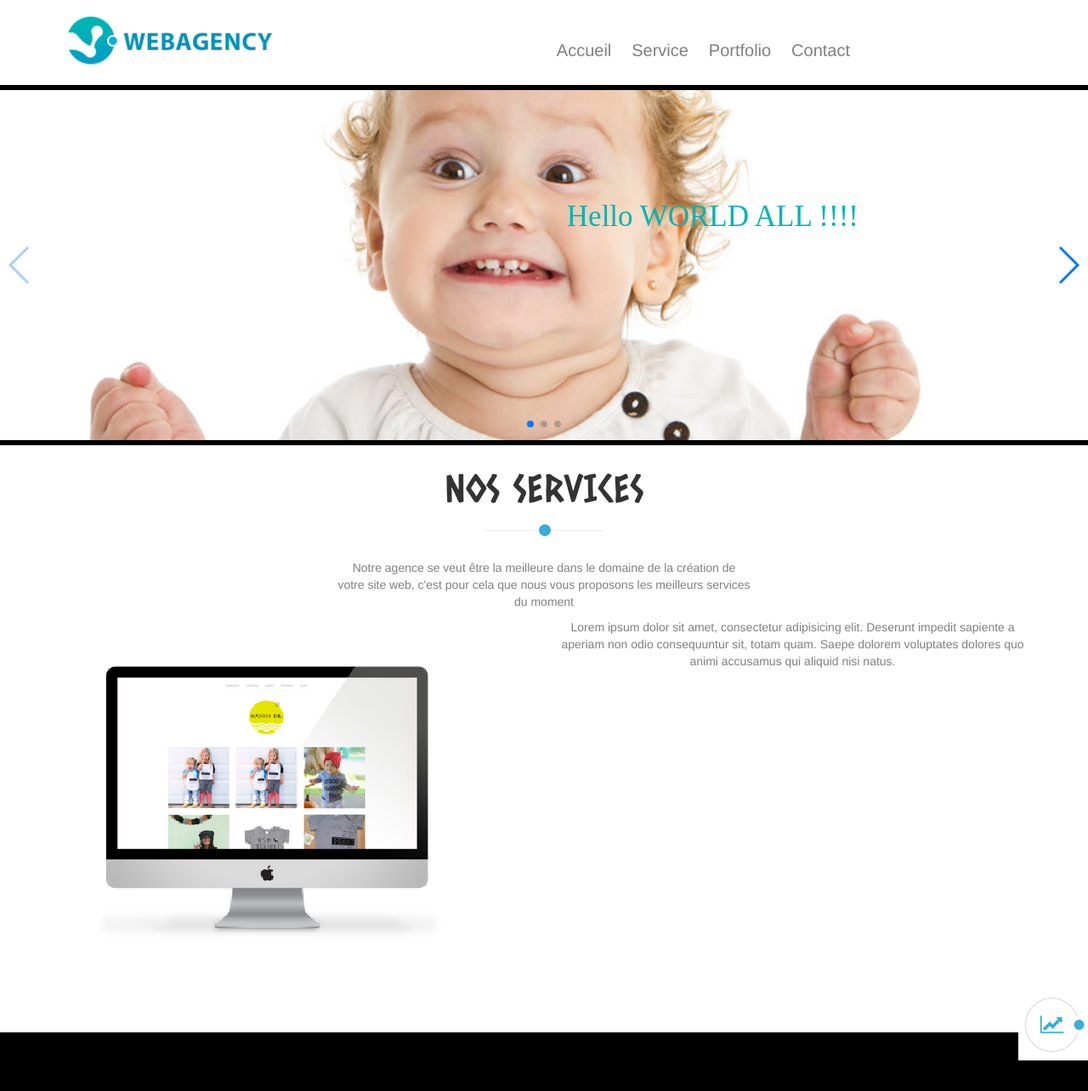
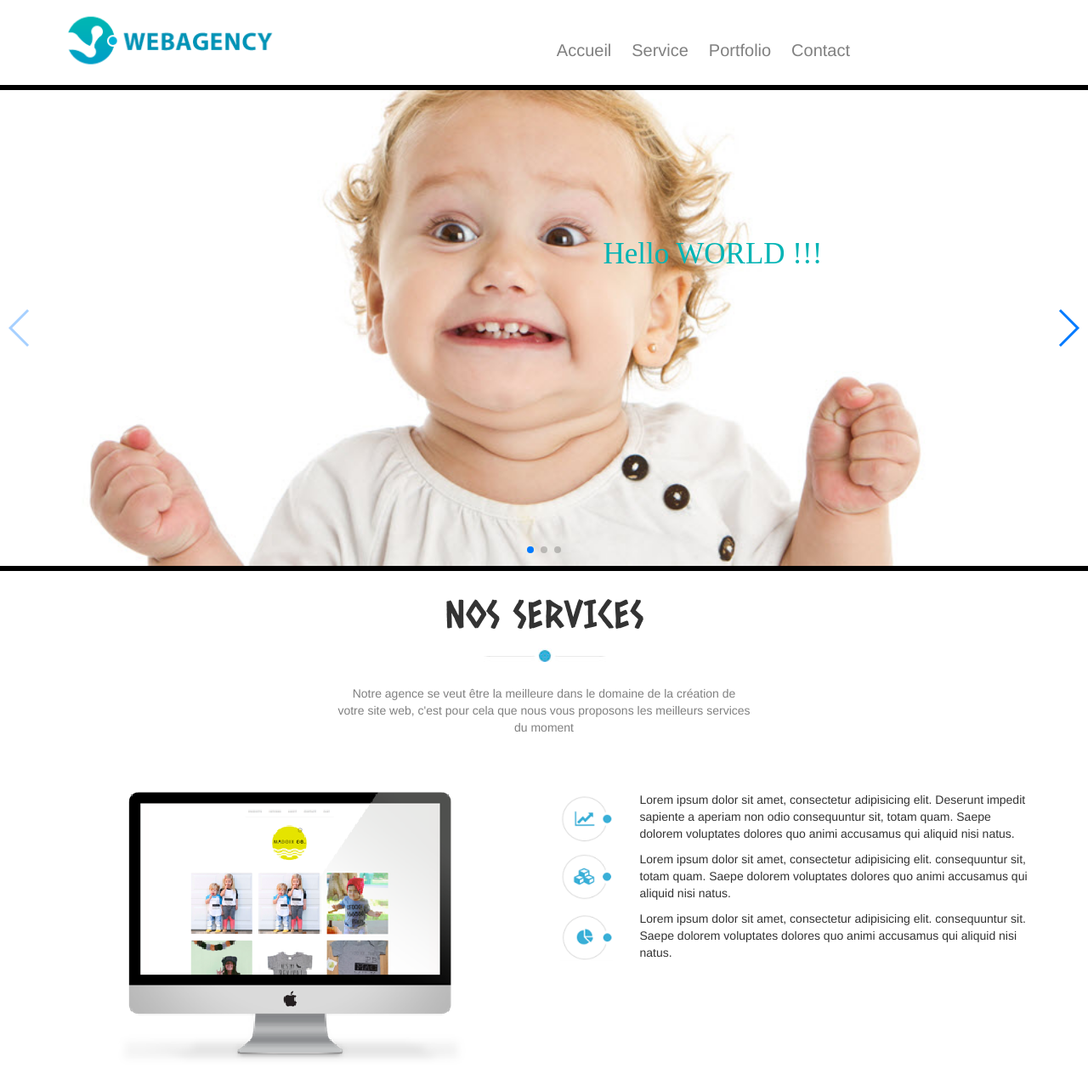
Before and after one commit to Valmasdelentin/MissionSite, a plain HTML site: page index.html in a window 1280 px wide. Shown: the whole page at 85% size. Before the commit the page ends 1248 px from the top, so only its background shows below. Drawn offline with nearby package versions, Linux system fonts and the light colour scheme.

Commit message:
"Nos services" responsive

```diff
--- a/index.html
+++ b/index.html
@@ -37,11 +37,11 @@
 			<div class="swiper-container">
 				<div class="swiper-wrapper">
 					<div class="swiper-slide">
-						<img src="img/bebe.jpg" class="image-swiper" alt="">
-						<div class="txt">Hello WORLD ALL !!!!</div>
+						<img src="img/bebe.jpg" class="image-swiper img-responsive" alt="">
+						<div class="txt">Hello WORLD !!!</div>
 					</div>
-					<div class="swiper-slide"><img src="img/doudou.jpg" class="image-swiper" alt=""></div>
-					<div class="swiper-slide"><img src="img/grimace.jpg" class="image-swiper" alt=""></div>
+					<div class="swiper-slide"><img src="img/doudou.jpg" class="image-swiper img-responsive" alt=""></div>
+					<div class="swiper-slide"><img src="img/grimace.jpg" class="image-swiper img-responsive" alt=""></div>
 				</div>
 				<!-- Add Arrows -->
 				<div class="swiper-button-next"></div>
@@ -54,22 +54,42 @@
 		<div class="services">
 			<h2>NOS SERVICES</h2>
 			<img src="img/lignepoint.png" class="lignepoint" alt="">
-			<div>
+			<div id="p1">
 				<br>
 				<p>Notre agence se veut être la meilleure dans le domaine de la création de<br> votre site web, c'est pour cela que nous vous proposons les meilleurs services<br>du moment</p>
 			</div>
 			<div class="container">
 				<div class="row">
-					<div class="col-md-6">
-						<img src="img/pc.png" alt="" class="img-responsive">
+					<div class="col-md-6 col-xs-12">
+						<img src="img/pc.png" alt="" class="pc img-responsive">
 					</div>
-					<div class="col-md-6">
-						<p>Lorem ipsum dolor sit amet, consectetur adipisicing elit. Deserunt impedit sapiente a aperiam non odio consequuntur sit, totam quam. Saepe dolorem voluptates dolores quo animi accusamus qui aliquid nisi natus.</p>
+					<div class="article col-md-6 col-xs-12">
+						<div class="row">
+							<div class="col-md-2 col-xs-2">
+								<img src="img/little_img1.png" alt="" class="img-responsive">
+							</div>
+							<div class="col-md-10 col-xs-10">
+								<p>Lorem ipsum dolor sit amet, consectetur adipisicing elit. Deserunt impedit sapiente a aperiam non odio consequuntur sit, totam quam. Saepe dolorem voluptates dolores quo animi accusamus qui aliquid nisi natus.</p>
+							</div>
+						</div>
+						<div class="row">
+							<div class="col-md-2 col-xs-2">
+								<img src="img/little_img2.png" alt="" class="img-responsive">
+							</div>
+							<div class="col-md-10 col-xs-10">
+								<p>Lorem ipsum dolor sit amet, consectetur adipisicing elit.  consequuntur sit, totam quam. Saepe dolorem voluptates dolores quo animi accusamus qui aliquid nisi natus.</p>
+							</div>
+						</div>
+						<div class="row">
+							<div class="col-md-2 col-xs-2">
+								<img src="img/little_img3.png" alt="" class="img-responsive">
+							</div>
+							<div class="col-md-10 col-xs-10">
+								<p>Lorem ipsum dolor sit amet, consectetur adipisicing elit.  consequuntur sit. Saepe dolorem voluptates dolores quo animi accusamus qui aliquid nisi natus.</p>
+							</div>
+						</div>
 					</div>
 				</div>
-			</div>
-			<div>
-				<img src="img/little_img1.png" class="limg1" alt="">
 			</div>
 		</div>
 
--- a/style.css
+++ b/style.css
@@ -61,7 +61,6 @@ ul#menu_horizontal li a
 .diapo
 	{
 		margin:auto;
-		height:424px;
 		border-top: 6px solid black;
 		border-bottom: 6px solid black;
 		position:relative;
@@ -125,29 +124,24 @@ div>h2
 		margin-left: calc(50% - 77.5px);
 	}
 
-p
+#p1
 	{
 		position:relative;
 		color:gray;
 		text-align: center;
 	}
 
-.pc
-	{
-		position:relative;
-		margin-left:130px;
-		width:450px;
-		height:450px;
-	}
-
 div.services
 	{
-		height: 666px;
 		background:white;
 	}
 
-.limg1
+.article
 	{
-		float:right;
-		margin-top:30px;
+		margin-top:55px;
 	}
+
+.pc
+	{
+		margin: auto;
+	}
```
